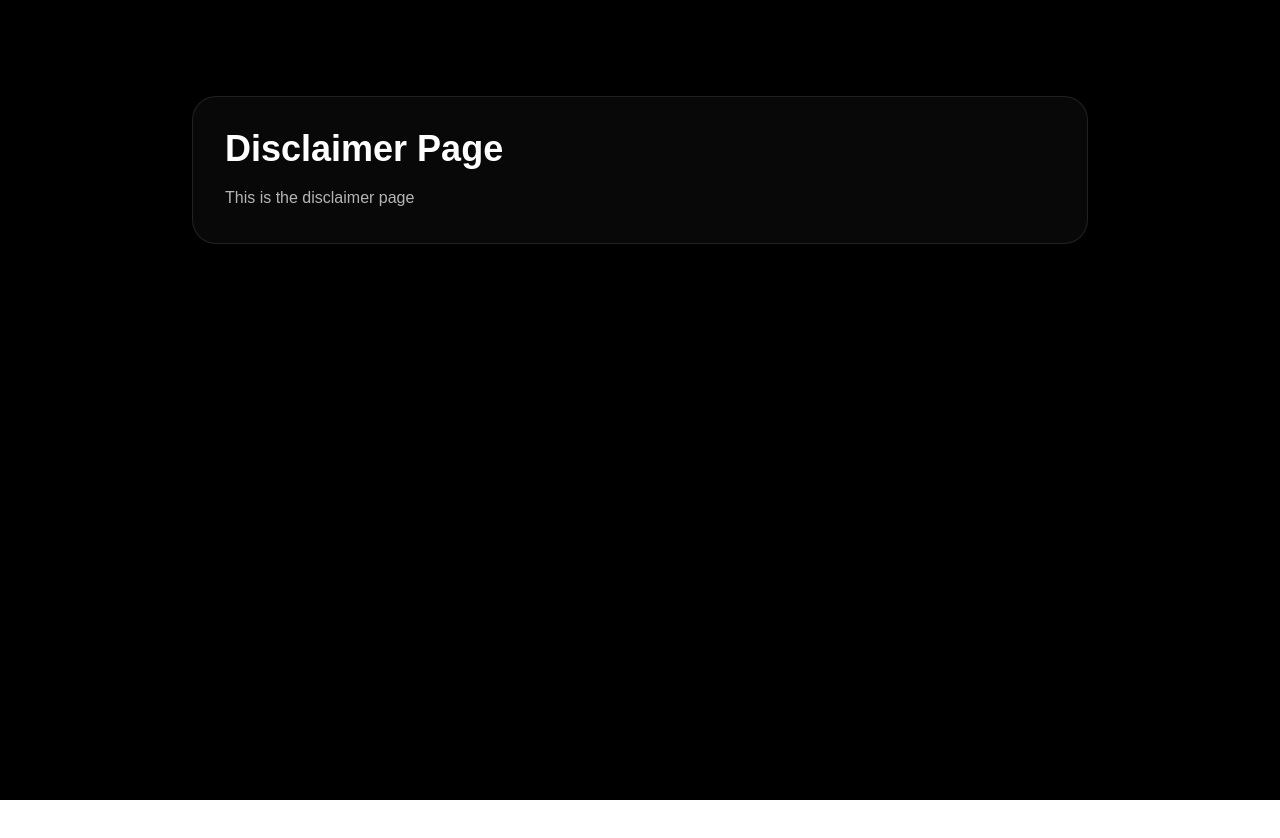
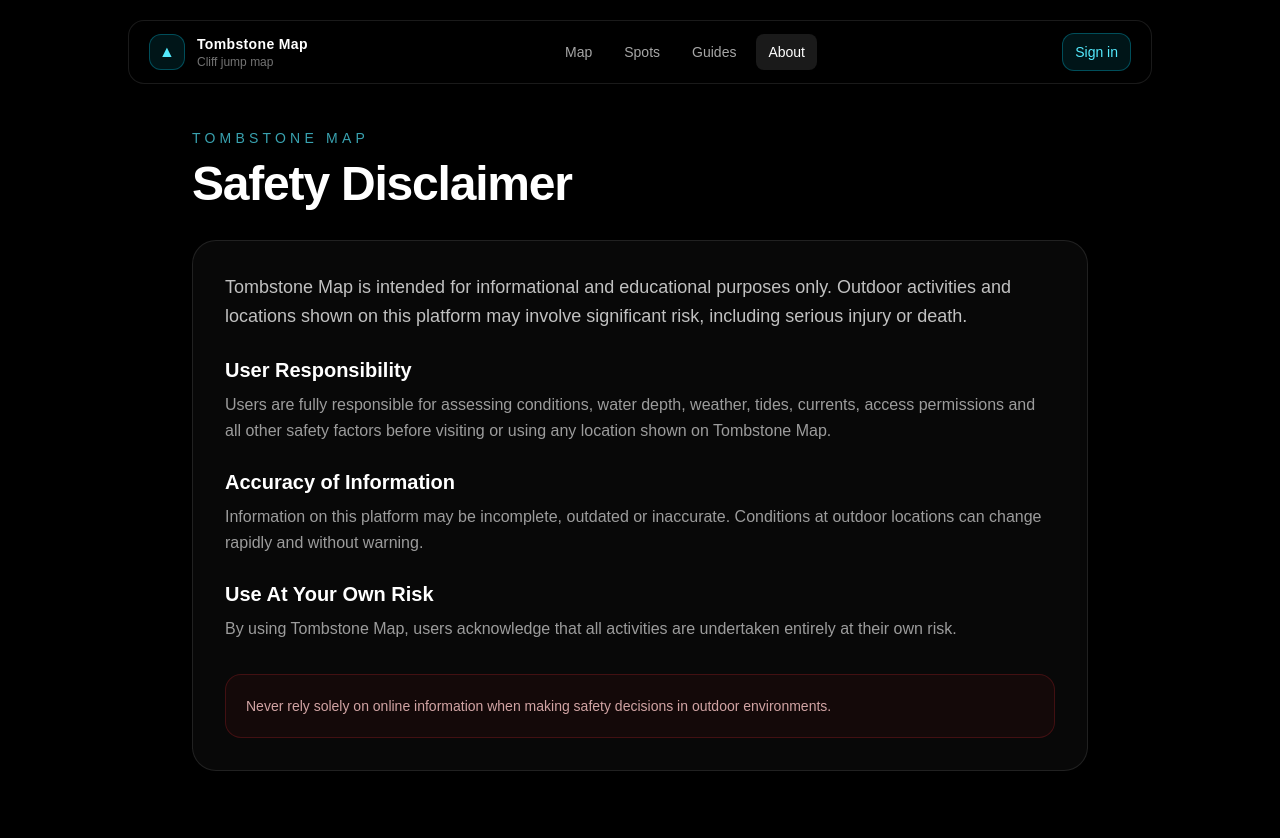
Before and after one commit to dyls-03/tombstonemap-v2, a Next.js app: page /about/disclaimer in a window 1280 px wide. Shown: the top 838 px of the page. Before the commit the page ends 800 px from the top, so only its background shows below. Built offline with nearby package versions, Linux system fonts and the light colour scheme.

Commit message:
#66: Added disclaimer page

```diff
--- a/app/about/disclaimer/page.tsx
+++ b/app/about/disclaimer/page.tsx
@@ -1,17 +1,77 @@
-export default function AboutPage() {
-    return (
-      <main className="min-h-screen bg-black text-white px-6 py-24">
-        <div className="max-w-4xl mx-auto">
-          <div className="bg-white/[0.03] border border-white/10 rounded-3xl backdrop-blur-xl p-8">
-            <h1 className="text-4xl font-bold mb-4">
-              Disclaimer Page
-            </h1>
+import FloatingNavbar from "@/components/layout/FloatingNavBar";
 
-            <p className="text-white/70 leading-relaxed">
-              This is the disclaimer page
+export default function DisclaimerPage() {
+  return (
+    <main className="min-h-screen bg-black px-6 py-32 text-white">
+      <FloatingNavbar />
+      <div className="mx-auto max-w-4xl">
+
+        <div className="mb-8">
+          <p className="mb-3 text-sm uppercase tracking-[0.3em] text-cyan-300/70">
+            Tombstone Map
+          </p>
+
+          <h1 className="text-5xl font-bold tracking-tight">
+            Safety Disclaimer
+          </h1>
+        </div>
+
+        <div className="rounded-3xl border border-white/10 bg-white/[0.03] p-8 backdrop-blur-xl">
+
+          <p className="mb-6 text-lg leading-relaxed text-white/75">
+            Tombstone Map is intended for informational and educational
+            purposes only. Outdoor activities and locations shown on this
+            platform may involve significant risk, including serious injury or
+            death.
+          </p>
+
+          <div className="space-y-6 text-white/60">
+
+            <div>
+              <h2 className="mb-2 text-xl font-semibold text-white">
+                User Responsibility
+              </h2>
+
+              <p className="leading-relaxed">
+                Users are fully responsible for assessing conditions, water
+                depth, weather, tides, currents, access permissions and all
+                other safety factors before visiting or using any location shown
+                on Tombstone Map.
+              </p>
+            </div>
+
+            <div>
+              <h2 className="mb-2 text-xl font-semibold text-white">
+                Accuracy of Information
+              </h2>
+
+              <p className="leading-relaxed">
+                Information on this platform may be incomplete, outdated or
+                inaccurate. Conditions at outdoor locations can change rapidly
+                and without warning.
+              </p>
+            </div>
+
+            <div>
+              <h2 className="mb-2 text-xl font-semibold text-white">
+                Use At Your Own Risk
+              </h2>
+
+              <p className="leading-relaxed">
+                By using Tombstone Map, users acknowledge that all activities
+                are undertaken entirely at their own risk.
+              </p>
+            </div>
+          </div>
+
+          <div className="mt-8 rounded-2xl border border-red-500/20 bg-red-500/5 p-5">
+            <p className="text-sm leading-relaxed text-red-200/80">
+              Never rely solely on online information when making safety
+              decisions in outdoor environments.
             </p>
           </div>
         </div>
-      </main>
-    );
-  }
+      </div>
+    </main>
+  );
+}
```
